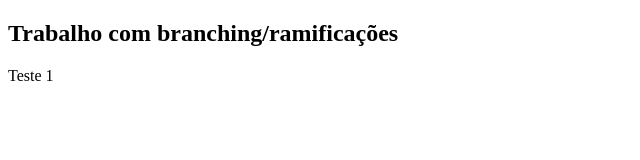
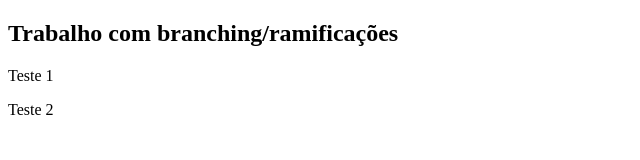
Before and after one commit to Fabriciobr5975/conteudo-html-sp05, a plain HTML site: page aula02/index.html in a window 1280 px wide. Shown: the full height of the page, 0-640 px from the left. Drawn offline with Linux system fonts and the light colour scheme.

Commit message:
feat: Modificando arquivo na segunda branch

```diff
--- a/aula02/index.html
+++ b/aula02/index.html
@@ -6,5 +6,6 @@
   <body>
     <h2>Trabalho com branching/ramificações</h2>
     <p>Teste 1</p>
+    <p>Teste 2</p>
   </body>
 </html>
```
